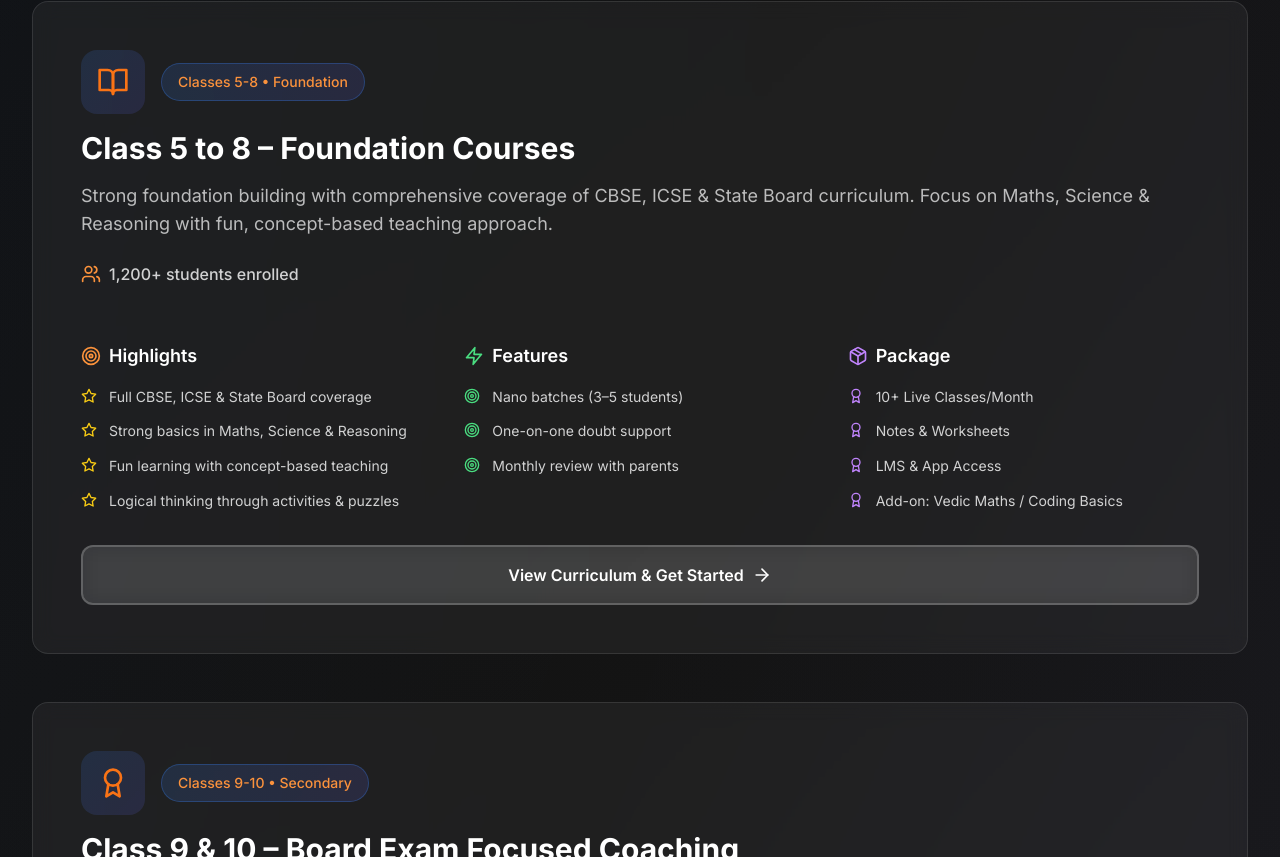
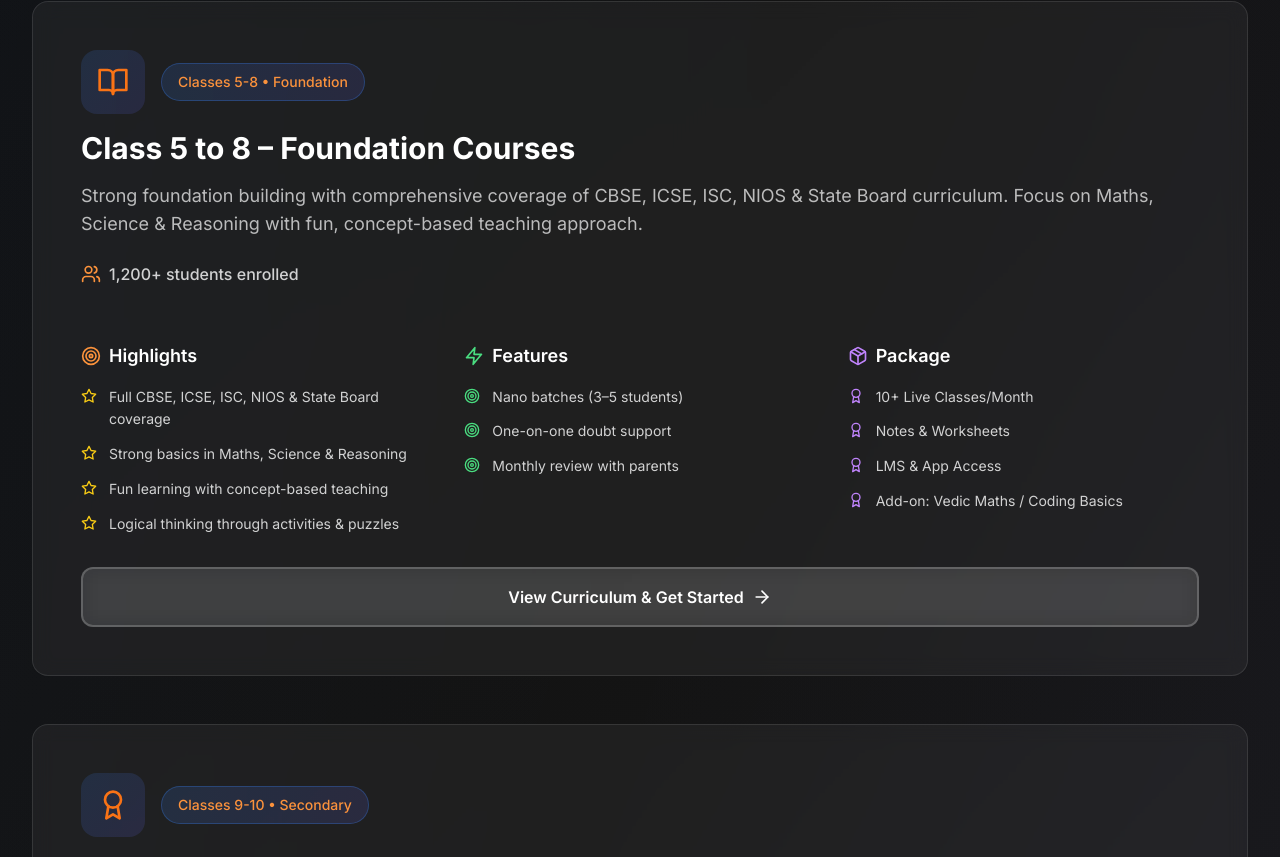
Before and after one commit to JeswinJestin/RoyalEduHub, a React (Create React App) app: page /courses in a window 1280 px wide. Shown: the part 1463-2320 px from the top of the page. Built offline with nearby package versions, Linux system fonts and the light colour scheme.

Commit message:
docs(courses): update curriculum coverage to include ISC and NIOS boards
Update course descriptions and highlights to reflect expanded board coverage.
Modify stats and references from 3 to 5 board types to match the new curriculum.

```diff
--- a/src/components/sections/Courses.js
+++ b/src/components/sections/Courses.js
@@ -21,10 +21,10 @@ const Courses = ({ hideHeader = false }) => {
     {
       id: 1,
       title: 'Class 5 to 8 – Foundation Courses',
-      description: 'Strong foundation building with comprehensive coverage of CBSE, ICSE & State Board curriculum. Focus on Maths, Science & Reasoning with fun, concept-based teaching approach.',
+      description: 'Strong foundation building with comprehensive coverage of CBSE, ICSE, ISC, NIOS & State Board curriculum. Focus on Maths, Science & Reasoning with fun, concept-based teaching approach.',
       icon: BookOpen,
       highlights: [
-        'Full CBSE, ICSE & State Board coverage',
+        'Full CBSE, ICSE, ISC, NIOS & State Board coverage',
         'Strong basics in Maths, Science & Reasoning',
         'Fun learning with concept-based teaching',
         'Logical thinking through activities & puzzles'
@@ -47,7 +47,7 @@ const Courses = ({ hideHeader = false }) => {
       description: 'Comprehensive board exam preparation with expert guidance. Specialized focus on Algebra, Trigonometry, Geometry & Science with regular mock tests and performance tracking.',
       icon: Award,
       highlights: [
-        'Full CBSE, ICSE & State Board coverage',
+        'Full CBSE, ICSE, ISC, NIOS & State Board coverage',
         'Focus on Algebra, Trigonometry, Geometry & Science',
         'Regular board-style mock tests'
       ],
--- a/src/components/sections/Hero.js
+++ b/src/components/sections/Hero.js
@@ -5,7 +5,7 @@ import { ArrowRight, Play, Star, MapPin, Rocket, GraduationCap } from 'lucide-re
 const Hero = () => {
   const stats = [
     { number: '5K+', label: 'Students Taught' },
-    { number: '3+', label: 'Board Types' },
+    { number: '5+', label: 'Board Types' },
     { number: '100%', label: 'Live Classes' },
   ];
 
@@ -114,7 +114,7 @@ const Hero = () => {
                   </div>
                   <div className="flex items-center gap-3">
                     <div className="w-2 h-2 rounded-full bg-[#FF4500] shadow-lg shadow-[#FF4500]/50"></div>
-                    <span className="text-white text-sm font-medium">CBSE, ICSE & State Boards</span>
+                    <span className="text-white text-sm font-medium">CBSE, ICSE, ISC, NIOS & State Boards</span>
                   </div>
                   <div className="flex items-center gap-3">
                     <div className="w-2 h-2 rounded-full bg-[#FF4500] shadow-lg shadow-[#FF4500]/50"></div>
@@ -138,7 +138,7 @@ const Hero = () => {
                   <div className="space-y-0.5">
                     <div className="flex items-center gap-2">
                       <ArrowRight className="w-3 h-3 text-[#FF4500]" />
-                      <span className="text-xs sm:text-sm text-gray-300">Aligned with CBSE, ICSE & State Syllabus</span>
+                      <span className="text-xs sm:text-sm text-gray-300">Aligned with CBSE, ICSE, ISC, NIOS & State Syllabus</span>
                     </div>
                   </div>
                 </div>
@@ -161,7 +161,7 @@ const Hero = () => {
                     </div>
                     <div className="flex items-center gap-2">
                       <ArrowRight className="w-3 h-3 text-[#FF4500]" />
-                      <span className="text-xs sm:text-sm text-gray-300">Covers 3 Major Boards</span>
+                      <span className="text-xs sm:text-sm text-gray-300">Covers 5 Major Boards</span>
                     </div>
                   </div>
                 </div>
--- a/src/pages/CoursesPage.js
+++ b/src/pages/CoursesPage.js
@@ -39,13 +39,13 @@ const CoursesPage = () => {
     {
       id: 1,
       title: 'Class 5 to 8 – Foundation Courses',
-      description: 'Strong foundation building with comprehensive coverage of CBSE, ICSE & State Board curriculum. Focus on Maths, Science & Reasoning with fun, concept-based teaching approach.',
+      description: 'Strong foundation building with comprehensive coverage of CBSE, ICSE, ISC, NIOS & State Board curriculum. Focus on Maths, Science & Reasoning with fun, concept-based teaching approach.',
       students: '1,200+',
       icon: BookOpen,
       level: 'Foundation',
       category: 'Classes 5-8',
       highlights: [
-        'Full CBSE, ICSE & State Board coverage',
+        'Full CBSE, ICSE, ISC, NIOS & State Board coverage',
         'Strong basics in Maths, Science & Reasoning',
         'Fun learning with concept-based teaching',
         'Logical thinking through activities & puzzles'
@@ -71,7 +71,7 @@ const CoursesPage = () => {
       level: 'Secondary',
       category: 'Classes 9-10',
       highlights: [
-        'Full CBSE, ICSE & State Board coverage',
+        'Full CBSE, ICSE, ISC, NIOS & State Board coverage',
         'Focus on Algebra, Trigonometry, Geometry & Science',
         'Regular board-style mock tests'
       ],
```
